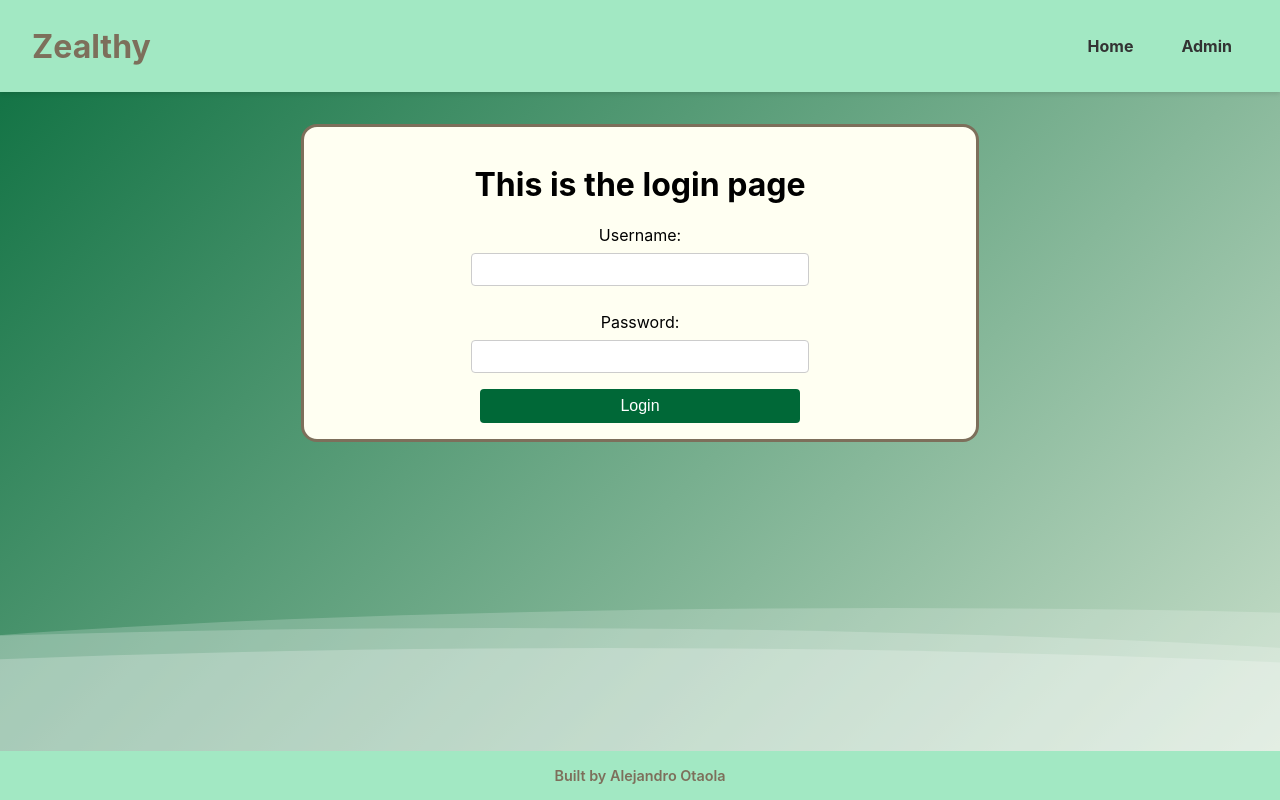
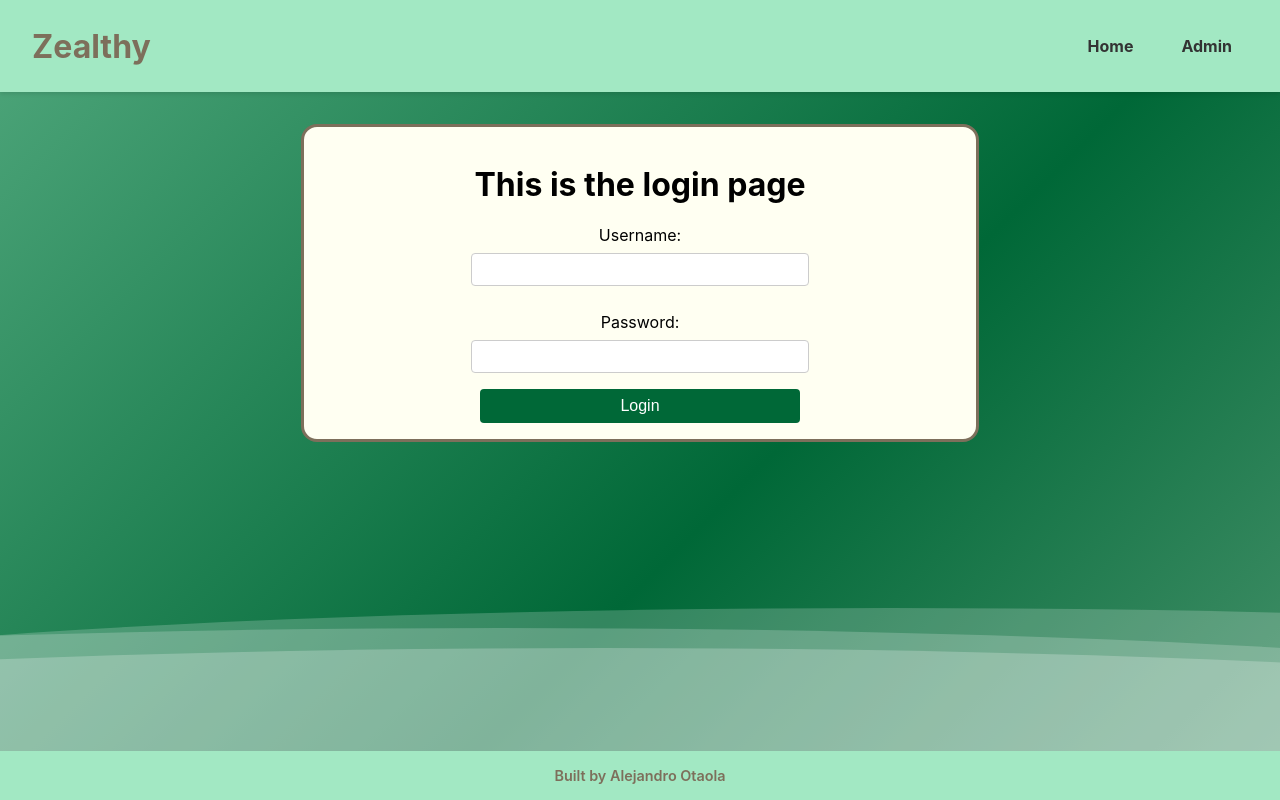
Before and after one commit to Aotaola/Zealthy-Exercise, a React (Create React App) app in the folder client/: page /admin_login in a window 1280 px wide. Built offline with nearby package versions, Linux system fonts and the light colour scheme.

Commit message:
final editsgit add .

```diff
--- a/client/src/App.css
+++ b/client/src/App.css
@@ -7,8 +7,8 @@
   margin: auto;
   font-family: -apple-system, BlinkMacSystemFont, sans-serif;
   overflow: auto;
-  background: repeating-linear-gradient(315deg, #fffff2 5%, #006837 38%, #a2e8c3 68%, #ae7140 98%, #b59710 10%);
-  animation: gradient 20s ease infinite;
+  background: repeating-linear-gradient(315deg, #fffff2 1%, #006837 38%, #a2e8c3 68%, #ae7140 100%);
+  animation: gradient 30s ease infinite;
   background-size: 400% 400%;
   background-attachment: fixed;
   height: 100%;
--- a/client/src/pages/Login.jsx
+++ b/client/src/pages/Login.jsx
@@ -26,7 +26,7 @@ const Login = () => {
 
             const data = await response.json();
             login(data.isAdmin);
-            console.log('Login successful:', data);
+            console.log('Login successful:');
 
             setFormData({ username: '', password: '' });
         } catch (error) {
```
